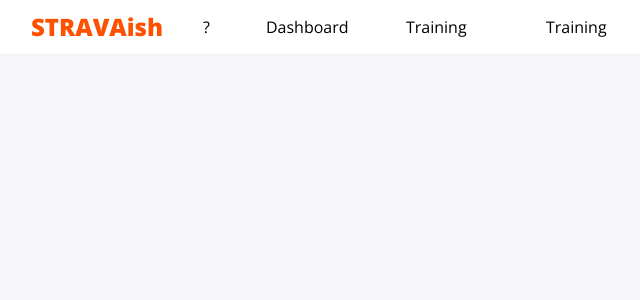
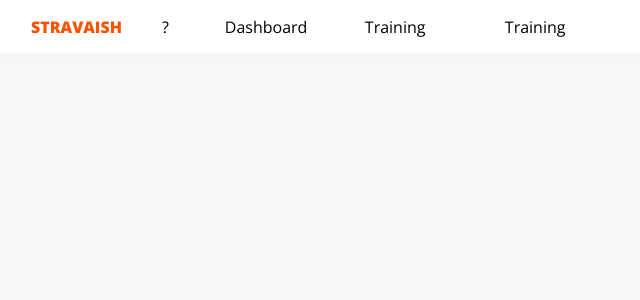
Before and after one commit to T-McVee/stravaish, a React (Create React App) app: page / in a window 1280 px wide. Shown: the top 300 px of the page, without its empty margins (0-640 px from the left). Built offline with nearby package versions, Linux system fonts and the light colour scheme.

Commit message:
Adds the Logo component

```diff
--- a/src/components/GlobalNav/Logo.js
+++ b/src/components/GlobalNav/Logo.js
@@ -1,11 +1,18 @@
 import styled from 'styled-components';
 
-export const Logo = ({ children }) => {
-  return <Wrapper>{children}</Wrapper>;
+export const Logo = ({ children, className }) => {
+  return (
+    <Wrapper className={className} data-testid="logo">
+      {children}
+    </Wrapper>
+  );
 };
 
+export const StyledLogo = styled(Logo)``;
+
 const Wrapper = styled.span`
-  color: ${({ theme }) => theme.colors.orange};
+  color: ${({ theme }) => theme.colors?.orange};
   font-weight: 800;
-  font-size: ${({ theme }) => theme.fontSize[2]};
+  font-size: ${({ theme }) => theme.fontSize?.large};
+  text-transform: uppercase;
 `;
```
Also changed, not shown: 1 other file (tests, documents, lock files or other folders).
